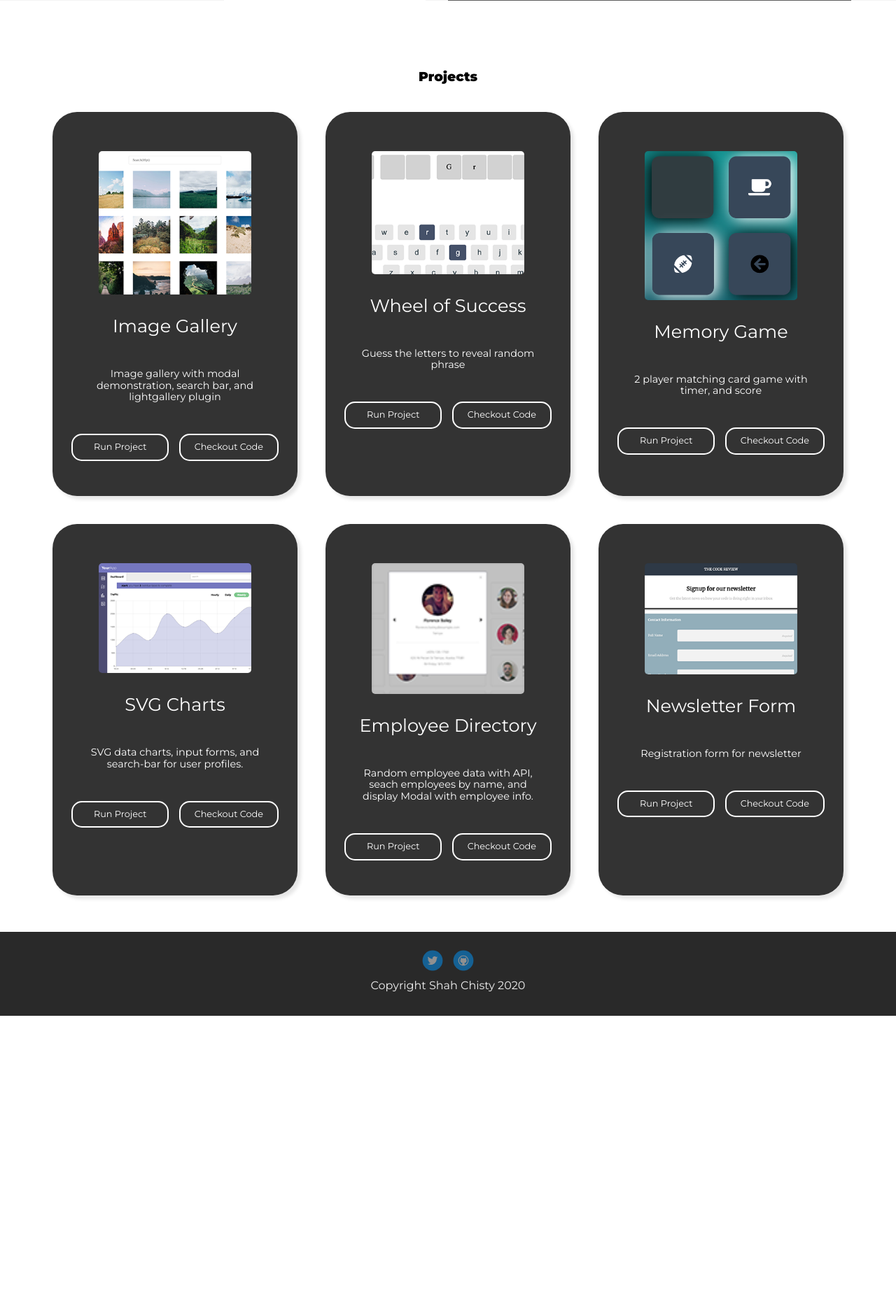
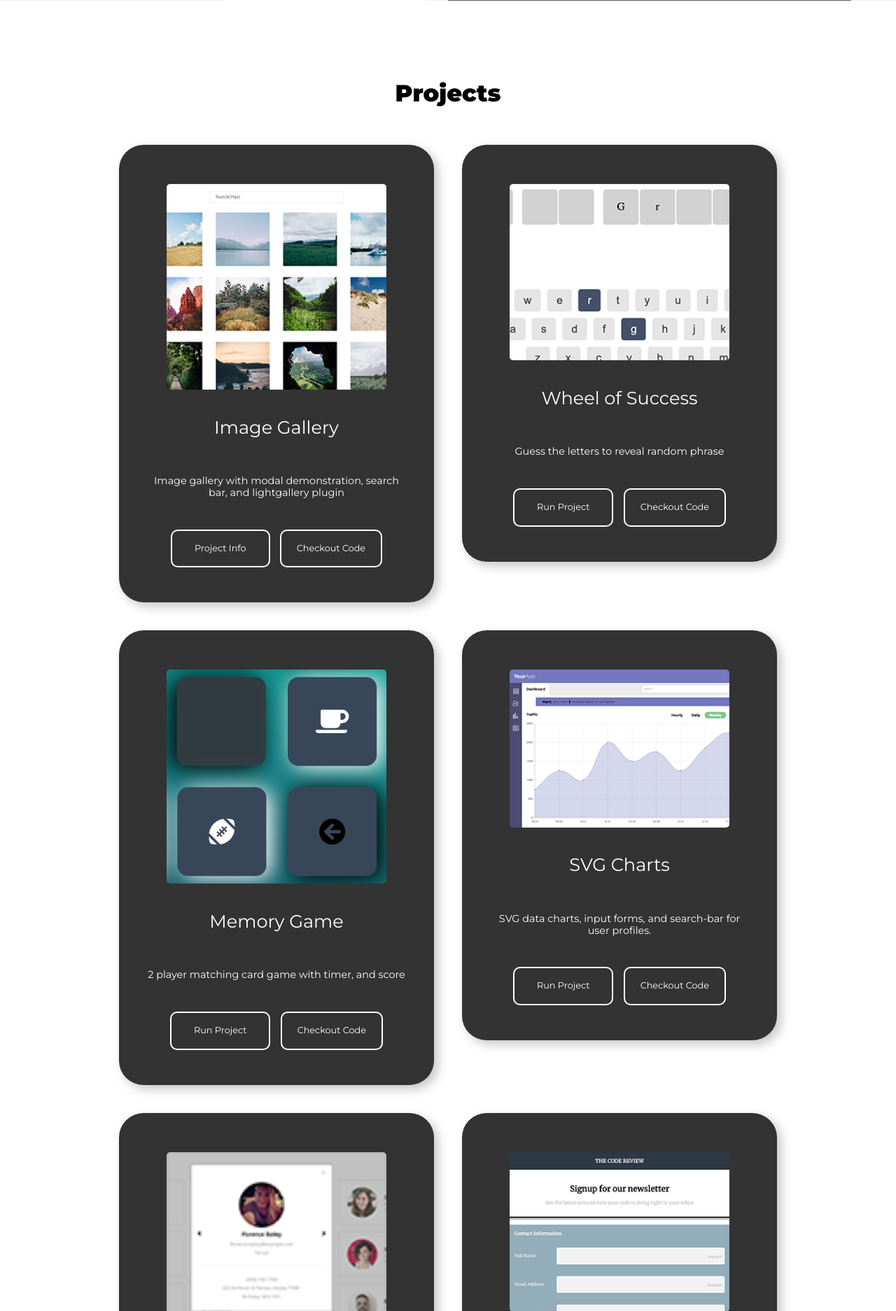
Before and after one commit to Sizu24/sizu24.github.io, a PHP site: page / in a window 1280 px wide. Shown: the part 2227-4101 px from the top of the page at 70% size. Before the commit the page ends 3679 px from the top, so only its background shows below. Run offline with PHP 8.4, Linux system fonts and the light colour scheme; some libraries are stand-ins or nearby versions.

Commit message:
Card size larger

```diff
--- a/css/style.css
+++ b/css/style.css
@@ -504,7 +504,11 @@ span {
   box-shadow: 6px 6px 6px rgba(0, 0, 0, 0.116);
 }
 
-.card h3 {
+#projects h3 {
+  font-size: 2.1em;
+}
+
+.card h4 {
   text-align: center;
   font-weight: 400;
   font-size: 1.6em;
@@ -674,25 +678,31 @@ footer {
 
 #projects {
   padding-top: 80px;
-  background-color: #ffffff;
+  background-color: #fff;
   text-align: center;
 }
 
 .projects {
   display: flex;
   flex-wrap: wrap;
+  align-items: flex-start;
   padding-bottom: 2em;
   justify-content: center;
   border-radius: 35px;
 }
 
 .card {
-  width: 350px;
+  width: 450px;
   margin: 20px;
   padding: 40px 20px;
   border-radius: 35px;
-  box-shadow: 5px 5px 5px 0 rgba(0, 0, 0, 0.1);
+  box-shadow: 6px 6px 15px 0 rgba(0, 0, 0, 0.228);
   background-color: #333333;
+}
+@media (min-width: 1282px) {
+  .card {
+    width: 380px;
+  }
 }
 
 #background {
@@ -862,8 +872,8 @@ footer .copyright {
   font-size: 0.8em;
   background-color: transparent;
   color: #fff;
-  padding: 10px 30px;
-  border-radius: 15px;
+  padding: 18px 32px;
+  border-radius: 10px;
   border: 2px solid #fff;
   margin: 10px 5px;
 }
@@ -873,8 +883,8 @@ footer .copyright {
   background-color: transparent;
   border: 2px solid #fff;
   color: #fff;
-  padding: 10px 20px;
-  border-radius: 15px;
+  padding: 18px 22px;
+  border-radius: 10px;
   margin: 0 5px;
 }
 
--- a/index.html
+++ b/index.html
@@ -126,11 +126,11 @@
             <figure class="card-background">
               <img src="img/images.png" alt="thumbnail of site with image gallery">
             </figure>
-            <h3>Image Gallery</h3>
+            <h4>Image Gallery</h4>
             <p class="card-description">
               Image gallery with modal demonstration, search bar, and lightgallery plugin
             </p>
-            <button class="run-button">Run Project</button>
+            <button class="run-button">Project Info</button>
             <button class="code-button">Checkout Code</button>
           </div>
 
@@ -138,7 +138,7 @@
             <figure class="card-background">
               <img src="img/wheel.png" alt="thumbnail of site with choose a letter game">
             </figure>
-            <h3>Wheel of Success</h3>
+            <h4>Wheel of Success</h4>
             <p class="card-description">
               Guess the letters to reveal random phrase
             </p>
@@ -150,7 +150,7 @@
               <figure class="card-background">
                 <img src="img/match.png">
               </figure>
-              <h3>Memory Game</h3>
+              <h4>Memory Game</h4>
               <p class="card-description">
                 2 player matching card game with timer, and score
               </p>
@@ -164,7 +164,7 @@
               <figure class="card-background">
                 <img src="img/charts.png">
               </figure>
-              <h3>SVG Charts</h3>
+              <h4>SVG Charts</h4>
               <p class="card-description">
                 SVG data charts, input forms, and search-bar for user profiles.
               </p>
@@ -176,7 +176,7 @@
             <figure class="card-background">
               <img src="img/employee.png">
             </figure>
-            <h3>Employee Directory</h3>
+            <h4>Employee Directory</h4>
             <p class="card-description">
               Random employee data with API, seach employees by name, and display Modal with employee info.
             </p>
@@ -188,7 +188,7 @@
             <figure class="card-background">
               <img src="img/form.png">
             </figure>
-            <h3>Newsletter Form</h3>
+            <h4>Newsletter Form</h4>
             <p class="card-description">
               Registration form for newsletter
             </p>
--- a/scss/partials/base/_typography.scss
+++ b/scss/partials/base/_typography.scss
@@ -159,8 +159,12 @@ span{
 }
 
 // Projects cards
+#projects h3{
+  font-size: 2.1em;
+}
+
 .card{
-  h3 {
+  h4 {
     text-align: center;
     font-weight: 400;
     font-size: 1.6em;
--- a/scss/partials/component/_buttons.scss
+++ b/scss/partials/component/_buttons.scss
@@ -96,8 +96,8 @@
   font-size: 0.8em;
   background-color: transparent;
   color: #fff;
-  padding: 10px 30px;
-  border-radius: 15px;
+  padding: 18px 32px;
+  border-radius: 10px;
   border: 2px solid #fff;
   margin: 10px 5px;
 }
@@ -106,7 +106,7 @@
   background-color: transparent;
   border: 2px solid #fff;
   color: #fff;
-  padding: 10px 20px;
-  border-radius: 15px;
+  padding: 18px 22px;
+  border-radius: 10px;
   margin: 0 5px;
 }
--- a/scss/partials/component/_cards.scss
+++ b/scss/partials/component/_cards.scss
@@ -1,21 +1,26 @@
 #projects{
   padding-top: 80px;
-  background-color: #ffffff;
+  background-color: #fff;
   text-align: center;
 }
 .projects{
   display: flex;
   flex-wrap: wrap;
+  align-items: flex-start;
   padding-bottom: 2em;
   justify-content: center;
-    border-radius: 35px;
+  border-radius: 35px;
 }
 
 .card{
-  width: 350px;
+  width: 450px;
   margin: 20px;
   padding: 40px 20px;
   border-radius: 35px;
-  box-shadow: 5px 5px 5px 0 rgb(0, 0, 0, 0.1);
+  box-shadow: 6px 6px 15px 0 rgba(0, 0, 0, 0.228);
   background-color: #333333;
+  @include mq($xl){
+    width: 380px;
+
+  }
 }
```
Also changed, not shown: 1 other file.
